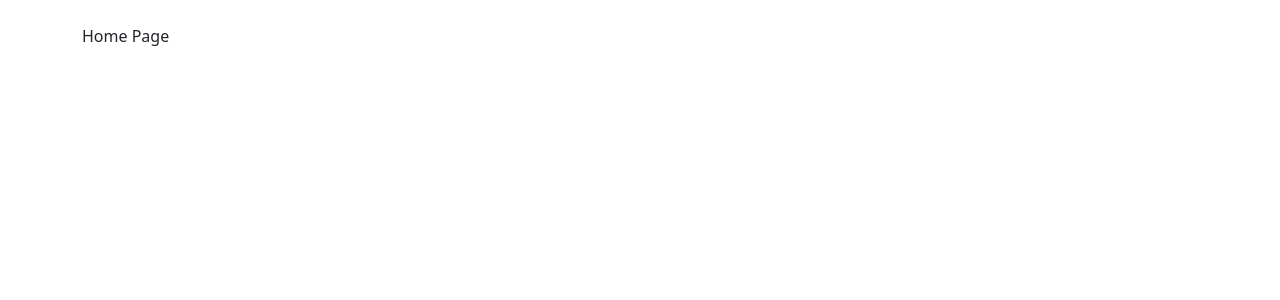
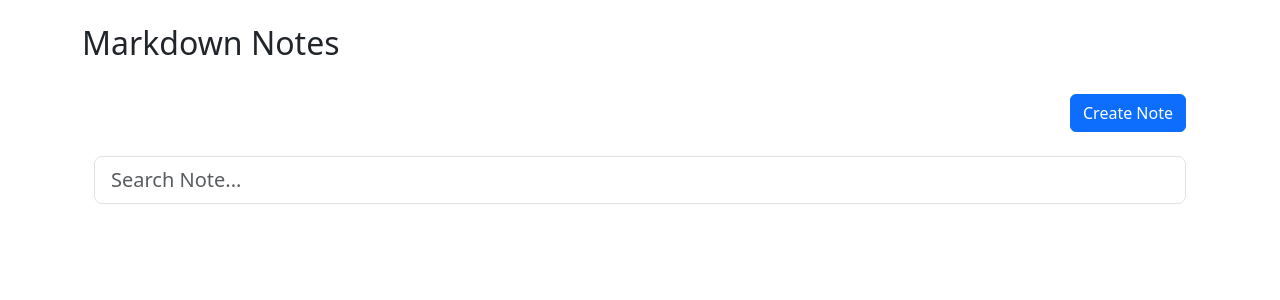
Before and after one commit to stetsonharding/mark-note-pro, a React (Vite) app: page / in a window 1280 px wide. Shown: the top 300 px of the page. Built offline with nearby package versions, Linux system fonts and the light colour scheme.

Commit message:
Rendered note and tags.

```diff
--- a/src/App.tsx
+++ b/src/App.tsx
@@ -13,12 +13,12 @@ function App() {
   //State to hold all created notes.
   const [notes, setNotes] = useState<Note[]>([])
 
-  console.log(notes)
+
 
   return (
     <Container className="my-4">
       <Routes>
-        <Route path="/" element={<Dashboard/>} />
+        <Route path="/" element={<Dashboard notes={notes}/>} />
         <Route path="/newNote" element={<NewNote setNotes={setNotes} />} />
         <Route path="/:id">
           <Route index element={<h1>Show</h1>} />
--- a/src/Dashboard.tsx
+++ b/src/Dashboard.tsx
@@ -1,9 +1,26 @@
-import React from 'react'
+import { Note } from "./models/model";
+import Search from "./components/Search";
 
-function Dashboard() {
+import CreateBtn from "./components/CreateBtn";
+import MarkdownNotesContainer from "./components/MarkdownNotesContainer";
+
+
+type dashboardProps = {
+  notes: Note[];
+};
+
+const Dashboard = ({ notes }: dashboardProps) => {
   return (
-    <div>Home Page</div>
-  )
-}
+    <div>
+      <h2>Markdown Notes</h2>
+      <CreateBtn btnName="Create Note" />
+      <Search />
 
-export default Dashboard
+
+     <MarkdownNotesContainer notes={notes} />
+
+    </div>
+  );
+};
+
+export default Dashboard;
--- /dev/null
+++ b/src/components/CreateBtn.tsx
@@ -0,0 +1,21 @@
+import { Link } from "react-router-dom";
+import { Button, Container, Row, Col } from "react-bootstrap";
+
+type buttonProps = {
+  btnName: string;
+};
+const CreateBtn = ({ btnName }: buttonProps) => {
+  return (
+    <Container>
+      <Row>
+         <Col xs={12} md={8} lg={12}  className=" d-flex justify-content-end mb-4 mt-4">
+         <Link to="/newNote">
+          <Button>{btnName}</Button>
+         </Link>
+        </Col>
+      </Row>
+    </Container>
+  );
+};
+
+export default CreateBtn;
--- /dev/null
+++ b/src/components/MarkdownNote.tsx
@@ -0,0 +1,27 @@
+import Card from "react-bootstrap/Card";
+import { Tag } from "../models/model";
+import MarkdownTag from "./MarkdownTag";
+
+type markDownNoteProps = {
+  title: string;
+  id: number;
+  tags: Tag[];
+};
+
+const MarkdownNote = ({ title, id, tags }: markDownNoteProps) => {
+  return (
+    <Card key={id} style={{ width: "20rem", height: "15rem" }} className="mt-4">
+      <Card.Body>
+        <Card.Title>{title}</Card.Title>
+        <div className="d-flex">
+          {tags.map((tag) => (
+            <MarkdownTag name={tag.label} />
+          ))}
+        </div>
+      </Card.Body>
+    </Card>
+  );
+};
+//Title
+//Tags
+export default MarkdownNote;
--- /dev/null
+++ b/src/components/MarkdownNotesContainer.tsx
@@ -0,0 +1,25 @@
+import React from "react";
+
+import { Container, Row, Col } from "react-bootstrap";
+import MarkdownNote from "./MarkdownNote";
+import { Note } from "../models/model";
+
+type markdownContainerProps = {
+  notes: Note[];
+};
+
+const MarkdownNotesContainer = ({ notes }: markdownContainerProps) => {
+  return (
+    <Container>
+      <Row>
+        <Col className="d-flex gap-4 flex-wrap justify-content-start">
+          {notes.map((note, index) => {
+            return <MarkdownNote title={note.title} id={note.id + index} tags={note.tags} />;
+          })}
+        </Col>
+      </Row>
+    </Container>
+  );
+};
+
+export default MarkdownNotesContainer;
--- /dev/null
+++ b/src/components/MarkdownTag.tsx
@@ -0,0 +1,19 @@
+import { Row, Col, Container } from "react-bootstrap";
+
+type tagProps = {
+  name: string;
+};
+
+const MarkdownTag = ({ name }: tagProps) => {
+  return (
+    <Container>
+      <Row>
+        <Col className="m-1 p-1 text-center" style={{ backgroundColor: "red", borderRadius: '5px' }}>
+         <span style={{color: 'white'}}>{name}</span>
+        </Col>
+      </Row>
+    </Container>
+  );
+};
+
+export default MarkdownTag;
--- a/src/components/NewNoteForm.tsx
+++ b/src/components/NewNoteForm.tsx
@@ -1,9 +1,8 @@
-import React, {ChangeEvent, FormEvent, useRef, useState} from 'react'
+import React, {ChangeEvent, FormEvent, useState} from 'react'
 import { Form, Button, Stack, Row, Col } from "react-bootstrap";
 
 import Creatable from "react-select/creatable";
-import { Note} from '../models/model';
-import { Tag } from '../models/model';
+import { Note, Tag} from '../models/model';
 import { Link } from 'react-router-dom';
 import { useNavigate } from "react-router-dom";
 
@@ -12,7 +11,7 @@ type NoteFormProps = {
 }
 
 const NewNoteForm = ({setNotes} : NoteFormProps) => {
-const [newNote, setNewNote] = useState<Note>({id: "", title: "", markdown:"", tags:[]})
+const [newNote, setNewNote] = useState<Note>({id: 0, title: "", markdown:"", tags:[]})
 const [selectedTags, setSelectedTags] = useState<Tag[]>([])
 const navigate = useNavigate();
 
@@ -24,7 +23,8 @@ const handleOnChange = (e: ChangeEvent<HTMLInputElement>) => {
   setNewNote(prevNotes => ({
     ...prevNotes,
     [name]: value,
-    tags: selectedTags
+    tags: selectedTags,
+    id: Date.now()
   }));
 
 };
@@ -32,7 +32,7 @@ const handleOnChange = (e: ChangeEvent<HTMLInputElement>) => {
 const createNote = (e:FormEvent) => {
   e.preventDefault();
 setNotes(prev => [...prev, {...newNote, tags: selectedTags}])
-setNewNote({id: "", title: "", markdown:"", tags:[]})
+setNewNote({id: 0, title: "", markdown:"", tags:[]})
 setSelectedTags([])
 navigate("/")
 }
--- /dev/null
+++ b/src/components/Search.tsx
@@ -0,0 +1,19 @@
+import React from "react";
+import { Container, Row, Col } from "react-bootstrap";
+import Form from 'react-bootstrap/Form';
+
+const Search = () => {
+  return (
+    <Container>
+      <Row>
+        <Col xs={12} md={8} lg={12}>
+          <Form>
+            <Form.Control size="lg" type="text" placeholder="Search Note..." name="search" />
+          </Form>
+        </Col>
+      </Row>
+    </Container>
+  );
+};
+
+export default Search;
--- a/src/models/model.ts
+++ b/src/models/model.ts
@@ -5,7 +5,7 @@ export type Tag ={
 
 
 export type Note ={
-    id: string
+    id: number
    title: string;
    tags: Tag[];
    markdown: string;
```
